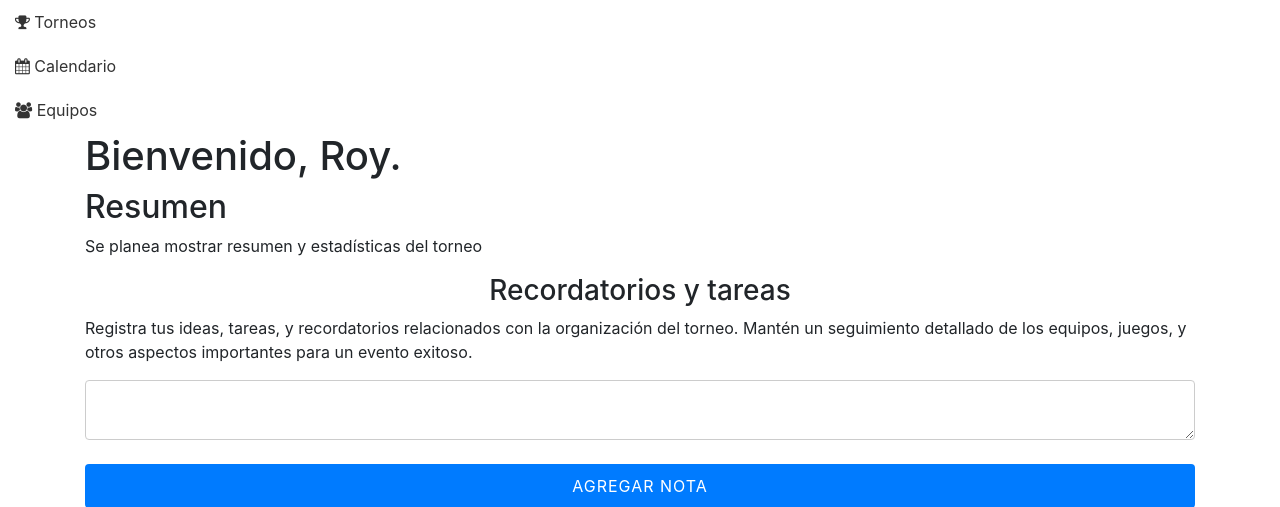
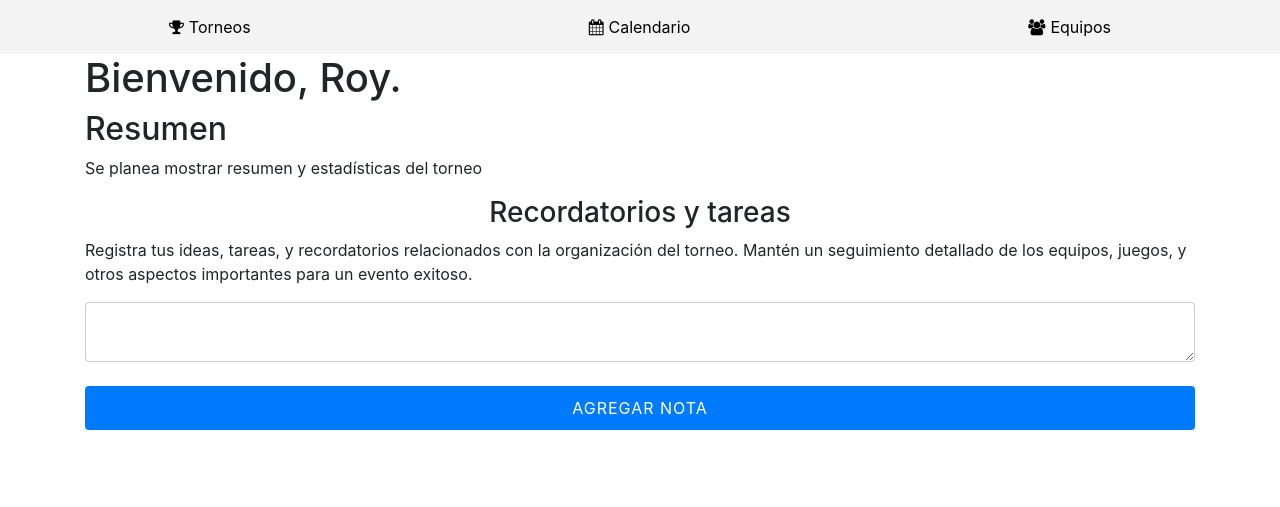
Before and after one commit to AlbeiroBurbanoTobar/ppi_dai_BURBANOaj, a Flask app: page / in a window 1280 px wide. Shown: the part 56-563 px from the top of the page. Run offline with Flask 3, Linux system fonts and the light colour scheme; a user stored in the database is signed in; some libraries are stand-ins or nearby versions.

Commit message:
mejora necesaria en el nav-bar

```diff
--- a/website/static/css/style.css
+++ b/website/static/css/style.css
@@ -162,6 +162,12 @@
    - float: Hace flotar la barra lateral a la izquierda.
    - height: Establece la altura en 100% de la ventana.
 */
+.sidebar-container {
+    width: 100%; /* Ajusta el ancho del contenedor al 100% de su contenedor padre */
+    background-color: #f4f4f4; /* O el color que prefieras para el fondo */
+    padding: 10px 0; /* Espacio superior e inferior dentro del contenedor */
+}
+
 .content-with-sidebar {
     margin-left: 200px; /* Asegúrate de que este valor sea igual al ancho del menú lateral */
     width: calc(100% - 200px); /* Ocupa el resto del ancho de la ventana */
@@ -182,12 +188,17 @@
    - white-space: Evita que el texto se divida en líneas nuevas.
 */
 .sidebar a {
-    padding: 10px 15px;
-    text-decoration: none;
-    font-size: 16px;
-    color: #333;
-    display: block;
-    white-space: nowrap;
+    display: flex;
+    align-items: center; /* Alinea verticalmente los íconos con el texto */
+    color: black; /* Color del texto, ajusta según tu diseño */
+    text-decoration: none; /* Elimina el subrayado del enlace */
+    padding: 5px 10px; /* Espacio alrededor de cada enlace */
+}
+
+.sidebar {
+    display: flex;
+    justify-content: space-around; /* Distribuye el espacio entre los elementos */
+    align-items: center; /* Centra los elementos verticalmente */
 }
 
 /* Estilos para el efecto hover en los enlaces.
@@ -235,6 +246,9 @@
 .tournaments-container h1 {
     text-align: center;
     margin-bottom: 20px;
+}
+.sidebar a i {
+    margin-right: 5px; /* Espacio entre el icono y el texto */
 }
 
 /* Define el estilo para la clase tabs.
```
Also changed, not shown: instance/database.db.
